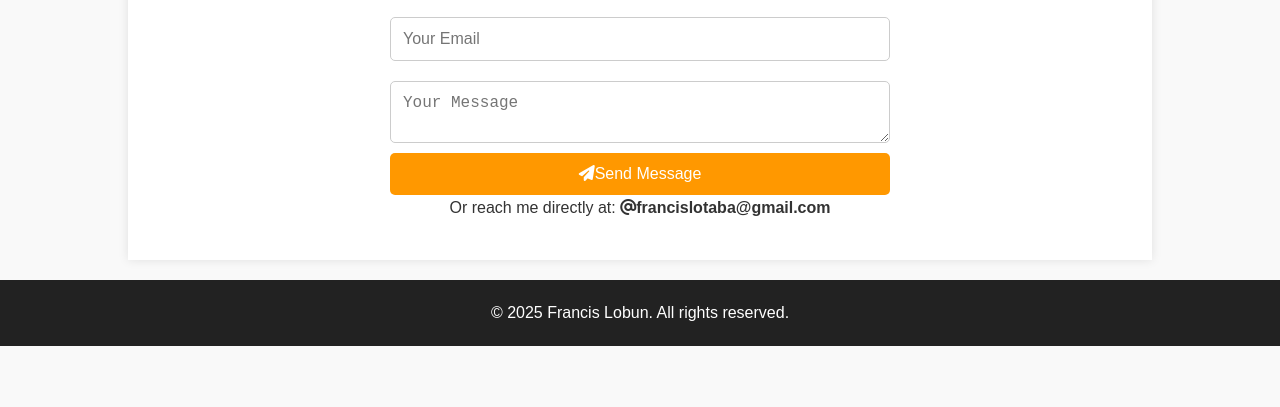
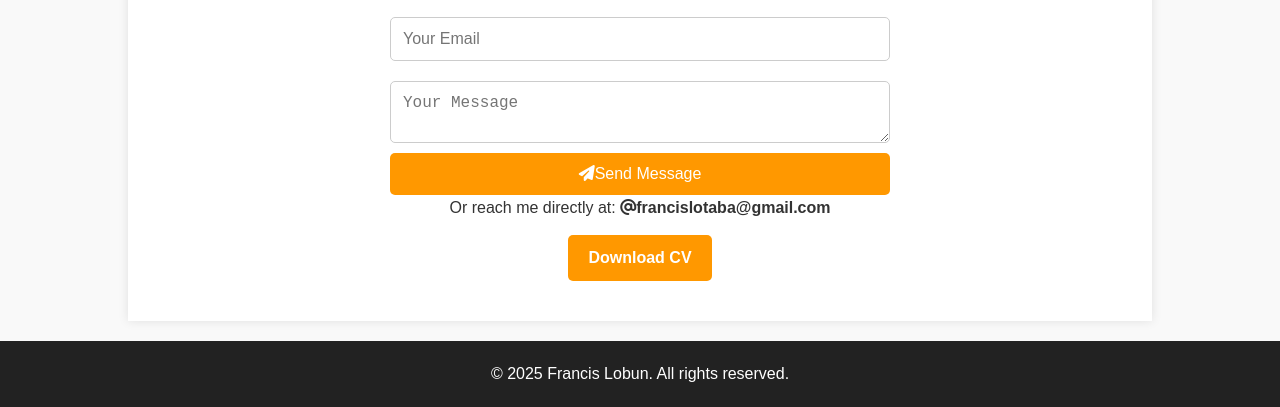
Before and after one commit to Lobun-hub/portfolio, a plain HTML site: page index.html in a window 1280 px wide. Shown: the part 2109-2516 px from the top of the page. Before the commit the page ends 2455 px from the top, so only its background shows below. Drawn offline with Linux system fonts and the light colour scheme.

Commit message:
added download feature for CV

```diff
--- a/index.html
+++ b/index.html
@@ -119,6 +119,9 @@
           <a href="mailto:francislotaba@gmail.com">
             <i class="fas fa-at"></i>francislotaba@gmail.com</a>
         </p>
+        <div id="download-cv">
+        <a href="images/Blue Simple Professional CV Resume - Copy (1).pdf" download class="button-1" id="button-1">Download CV</a>
+        </div>
       </section>
     </main>
 
--- a/style.css
+++ b/style.css
@@ -242,6 +242,21 @@ form button:hover {
 #contact a:hover {
     color: #ff9800;
 }
+#download-cv #button-1 {
+    display: inline-block;
+    padding: 10px 20px;
+    background-color: var(--accent-color);
+    color: white;
+    text-decoration: none;
+    border-radius: 5px;
+    margin-top: 15px;
+    transition: background-color 0.3s, transform 0.3s;
+}
+#download-cv:hover {
+    color: white;
+    transform: translateY(-5px);
+}
+
 
 /* footer section */
 footer {
```
Also changed, not shown: 1 other file.
